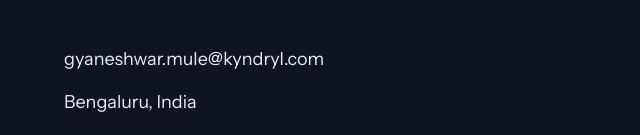
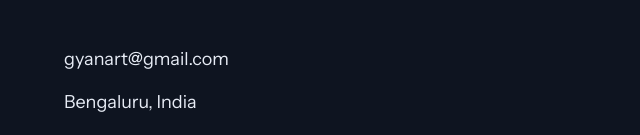
Before and after one commit to gyanart/uxgyan, a plain HTML site: page index.html in a window 1280 px wide. Shown: the part 8165-8300 px from the top of the page, without its empty margins (0-640 px from the left). Drawn offline with Linux system fonts and the light colour scheme.

Commit message:
Updated Email ID

```diff
--- a/index.html
+++ b/index.html
@@ -403,7 +403,7 @@
     <span class="section-number">08 — Contact</span>
     <h2 class="contact-head">Say hello. I'm reading.</h2>
     <div class="contact-lines">
-      <a href="mailto:gyaneshwar.mule@kyndryl.com">gyaneshwar.mule@kyndryl.com</a>
+      <a href="mailto:gyanart@gmail.com">gyanart@gmail.com</a>
       <span>Bengaluru, India</span>
       <a href="#" target="_blank" rel="noopener">LinkedIn ↗</a>
       <a href="#" target="_blank" rel="noopener">Behance ↗</a>
```
